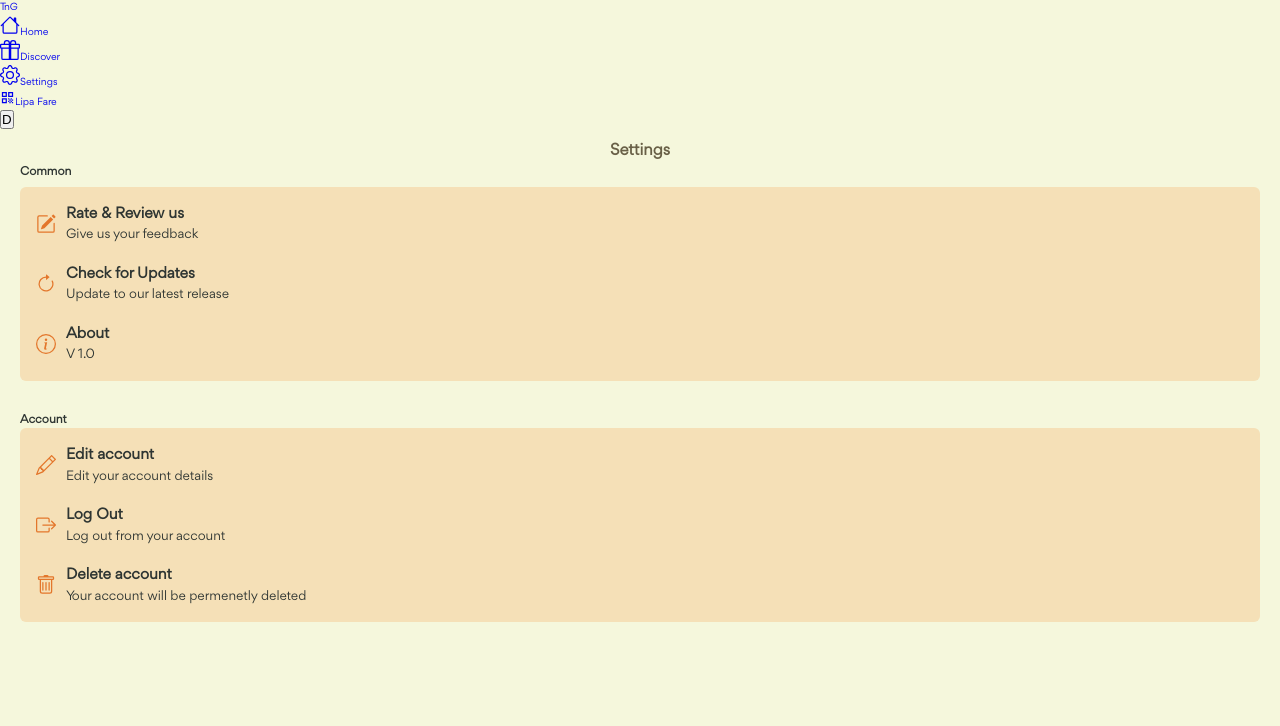
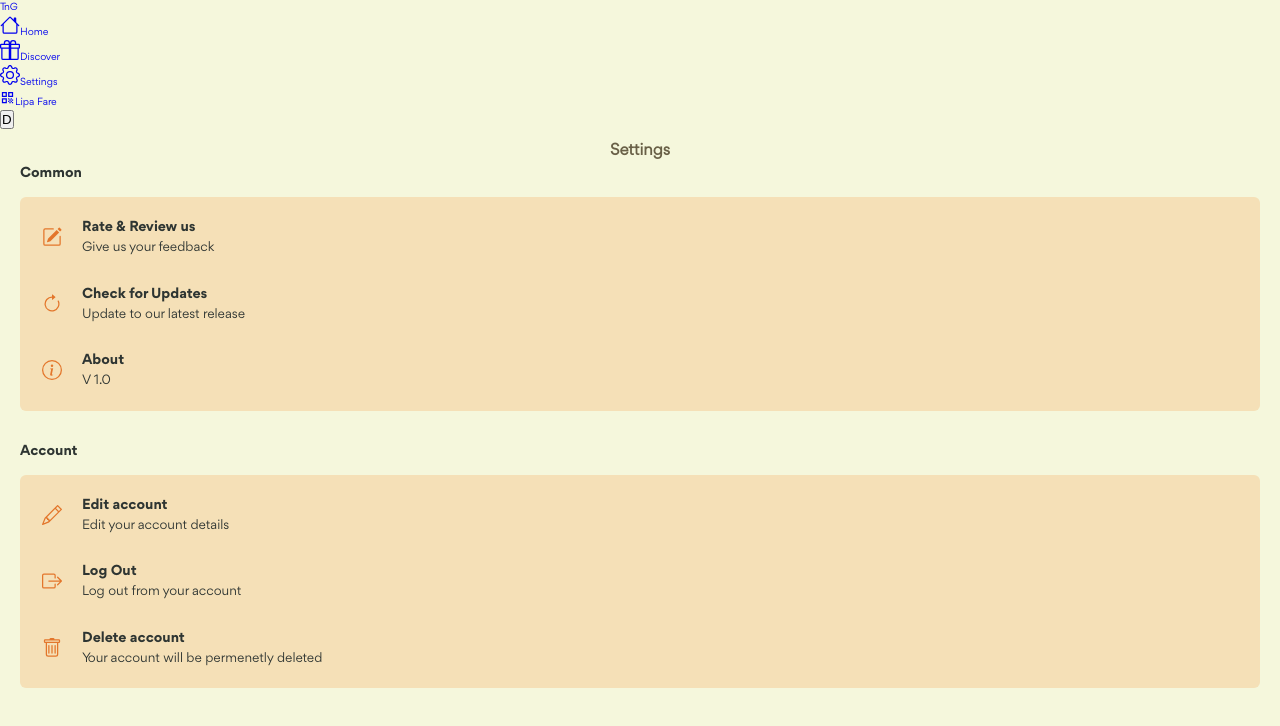
Before and after one commit to dennis-dentrix/tapandgo, a React (Vite) app: page /settings in a window 1280 px wide. Shown: the top 726 px of the page. Built offline with nearby package versions, Linux system fonts and the light colour scheme.

Commit message:
Done with Discover and settings UI

```diff
--- a/index.html
+++ b/index.html
@@ -1,14 +1,15 @@
 <!DOCTYPE html>
 <html lang="en">
-
   <head>
     <meta charset="UTF-8" />
     <link rel="icon" type="image/svg+xml" href="/vite.svg" />
 
-  <link rel="preconnect" href="https://fonts.googleapis.com">
-  <link rel="preconnect" href="https://fonts.gstatic.com" crossorigin>
-  <link href="https://fonts.googleapis.com/css2?family=Quicksand:wght@300;400;500;600;700&display=swap"
-    rel="stylesheet">
+    <link rel="preconnect" href="https://fonts.googleapis.com" />
+    <link rel="preconnect" href="https://fonts.gstatic.com" crossorigin />
+    <link
+      href="https://fonts.googleapis.com/css2?family=Quicksand:wght@300;400;500;600;700&display=swap"
+      rel="stylesheet"
+    />
     <meta name="viewport" content="width=device-width, initial-scale=1.0" />
     <title>Tap & GO</title>
   </head>
@@ -17,5 +18,4 @@
     <div id="root"></div>
     <script type="module" src="/src/main.jsx"></script>
   </body>
-
 </html>
--- a/src/pages/Discover.jsx
+++ b/src/pages/Discover.jsx
@@ -177,7 +177,7 @@ export const Discover = () => {
           </div>
         </div>
 
-        <button className="discover-btn">
+        <button className="discover-btn" style={{ borderRadius: "10rem" }}>
           {" "}
           <QrCode className="actions-icon" />{" "}
           <span className="actions-name">Lipa Fare</span>
--- a/src/pages/Home.jsx
+++ b/src/pages/Home.jsx
@@ -18,9 +18,10 @@ import {
 import { Topup } from "./Topup";
 
 import "./styles/home.scss";
+import { Avatar } from "@mui/material";
 
 export const Home = () => {
-  const [showBal, setShowBal] = useState(true);
+  const [showBal, setShowBal] = useState(false);
   const [copied, setCopied] = useState(true);
   const walletNumb = "Th9381452";
 
@@ -56,11 +57,12 @@ export const Home = () => {
   return (
     <main className="main">
       <section className="home">
-        <div className="home-intro">
-          <div className="home-intro__initial">D</div>
+        <div className="home-intro" style={{ marginTop: "2rem" }}>
+          <Avatar sx={{ bgcolor: "orange" }} style={{ marginRight: "1rem" }}>
+            DK
+          </Avatar>
           <div className="home-intro__greet">
-            {/* Not working */}
-            <p className="greeting">{time}</p>
+            <p className="greeting">{time()}</p>
             <p className="name">Denis Kyusya</p>
           </div>
         </div>
--- a/src/pages/Settings.jsx
+++ b/src/pages/Settings.jsx
@@ -42,6 +42,16 @@ export const Settings = () => {
     boxShadow: 24,
     p: 2,
   };
+
+  const listStyle = {
+    padding: "1rem 1rem",
+  };
+
+  const heading = {
+    fontFamily: "Bold",
+    fontSize: "1.4rem",
+  };
+
   const handleOpen = () => setOpen(true);
   const handleClose = () => setOpen(false);
   const handleOpenAbout = () => setAbout(true);
@@ -55,42 +65,77 @@ export const Settings = () => {
         <p className="settings-title">Settings</p>
 
         <div className="settings-settings">
-          <div className="settings-user">
-            <Avatar sx={{ bgcolor: "orange" }}>N</Avatar>
+          <div
+            className="settings-user"
+            style={{ padding: "2rem 1rem", borderRadius: ".8rem" }}
+          >
+            <Avatar sx={{ bgcolor: "orange" }} style={{ marginRight: "1rem" }}>
+              DK
+            </Avatar>
             <div className="settings-user__person">
-              <p className="name">Denis Kyusya</p>
+              <p className="name" style={{ marginBottom: ".2rem" }}>
+                Denis Kyusya
+              </p>
               <p className="settings-user__email">denkyusya@gmail.com</p>
             </div>
           </div>
 
-          <h3 className="settings-name">Common</h3>
+          <h3
+            className="settings-name"
+            style={{
+              fontSize: "1.4rem",
+              marginBottom: "1.3rem",
+              fontFamily: "Bold",
+            }}
+          >
+            Common
+          </h3>
           <div className="settings-common">
             <ul className="settings-list">
-              <li className="settings-item">
-                <PencilSquare className="actions-icon" sx={{ fontSize: 18 }} />
+              <li className="settings-item" style={listStyle}>
+                <PencilSquare
+                  className="actions-icon"
+                  sx={{ fontSize: 18 }}
+                  style={{ marginRight: "1rem" }}
+                />
                 <span className="settings-item__desc">
-                  <h3 className="settings-item__name">Rate & Review us</h3>
+                  <h3 className="settings-item__name" style={heading}>
+                    Rate & Review us
+                  </h3>
                   <p className="settings-item__about">Give us your feedback</p>
                 </span>
               </li>
 
-              <li className="settings-item">
+              <li className="settings-item" style={listStyle}>
                 <ArrowClockwise
                   className="actions-icon"
                   sx={{ fontSize: 18 }}
+                  style={{ marginRight: "1rem" }}
                 />
                 <span className="settings-item__desc">
-                  <h3 className="settings-item__name">Check for Updates</h3>
+                  <h3 className="settings-item__name" style={heading}>
+                    Check for Updates
+                  </h3>
                   <p className="settings-item__about">
                     Update to our latest release
                   </p>
                 </span>
               </li>
               <div>
-                <li className="settings-item" onClick={handleOpenAbout}>
-                  <InfoCircle className="actions-icon" sx={{ fontSize: 18 }} />
+                <li
+                  className="settings-item"
+                  onClick={handleOpenAbout}
+                  style={listStyle}
+                >
+                  <InfoCircle
+                    className="actions-icon"
+                    sx={{ fontSize: 18 }}
+                    style={{ marginRight: "1rem" }}
+                  />
                   <span className="settings-item__desc">
-                    <h3 className="settings-item__name">About</h3>
+                    <h3 className="settings-item__name" style={heading}>
+                      About
+                    </h3>
                     <p className="settings-item__about">V 1.0</p>
                   </span>
                 </li>
@@ -136,13 +181,32 @@ export const Settings = () => {
             </ul>
           </div>
 
-          <h3 className="settings-name">Account</h3>
+          <h3
+            className="settings-name"
+            style={{
+              fontSize: "1.4rem",
+              marginBottom: "1.3rem",
+              fontFamily: "Bold",
+            }}
+          >
+            Account
+          </h3>
           <div className="settings-account">
             <ul className="settings-list">
-              <div onClick={handleEdit} className="settings-item link">
-                <Pencil className="actions-icon" sx={{ fontSize: 18 }} />
+              <div
+                onClick={handleEdit}
+                className="settings-item link"
+                style={listStyle}
+              >
+                <Pencil
+                  className="actions-icon"
+                  sx={{ fontSize: 18 }}
+                  style={{ marginRight: "1rem" }}
+                />
                 <span className="settings-item__desc">
-                  <h3 className="settings-item__name">Edit account</h3>
+                  <h3 className="settings-item__name" style={heading}>
+                    Edit account
+                  </h3>
                   <p className="settings-item__about">
                     Edit your account details
                   </p>
@@ -150,13 +214,20 @@ export const Settings = () => {
               </div>
 
               <div>
-                <div className="settings-item" onClick={handleOpen}>
+                <div
+                  className="settings-item"
+                  onClick={handleOpen}
+                  style={listStyle}
+                >
                   <BoxArrowRight
                     className="actions-icon"
                     sx={{ fontSize: 18 }}
+                    style={{ marginRight: "1rem" }}
                   />
                   <span className="settings-item__desc">
-                    <h3 className="settings-item__name">Log Out</h3>
+                    <h3 className="settings-item__name" style={heading}>
+                      Log Out
+                    </h3>
                     <p className="settings-item__about">
                       Log out from your account
                     </p>
@@ -202,10 +273,20 @@ export const Settings = () => {
                 </Modal>
               </div>
 
-              <div className="settings-item" onClick={handleOpenDelete}>
-                <Trash className="actions-icon" sx={{ fontSize: 18 }} />
+              <div
+                className="settings-item"
+                onClick={handleOpenDelete}
+                style={listStyle}
+              >
+                <Trash
+                  className="actions-icon"
+                  sx={{ fontSize: 18 }}
+                  style={{ marginRight: "1rem" }}
+                />
                 <span className="settings-item__desc">
-                  <h3 className="settings-item__name">Delete account</h3>
+                  <h3 className="settings-item__name" style={heading}>
+                    Delete account
+                  </h3>
                   <p className="settings-item__about">
                     Your account will be permenetly deleted
                   </p>
```
Lines whose indentation alone changed are shown as unchanged.
